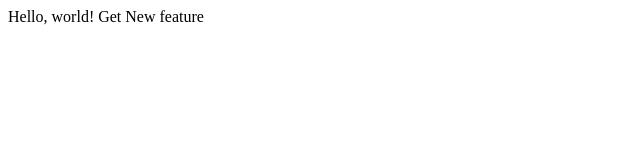
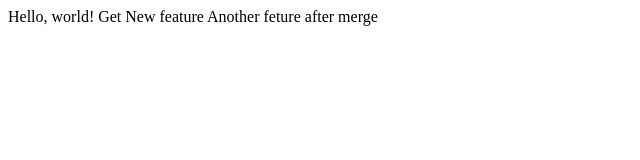
Before and after one commit to kojeruk/Lection-1, a plain HTML site: page Index.html in a window 1280 px wide. Shown: the whole page, without its empty margins (0-640 px from the left). Drawn offline with Linux system fonts and the light colour scheme.

Commit message:
For the push branch feature

```diff
--- a/Index.html
+++ b/Index.html
@@ -7,5 +7,6 @@
     <body>
         Hello, world!
         Get New feature
+        Another feture after merge
     </body>
 </html>
```
